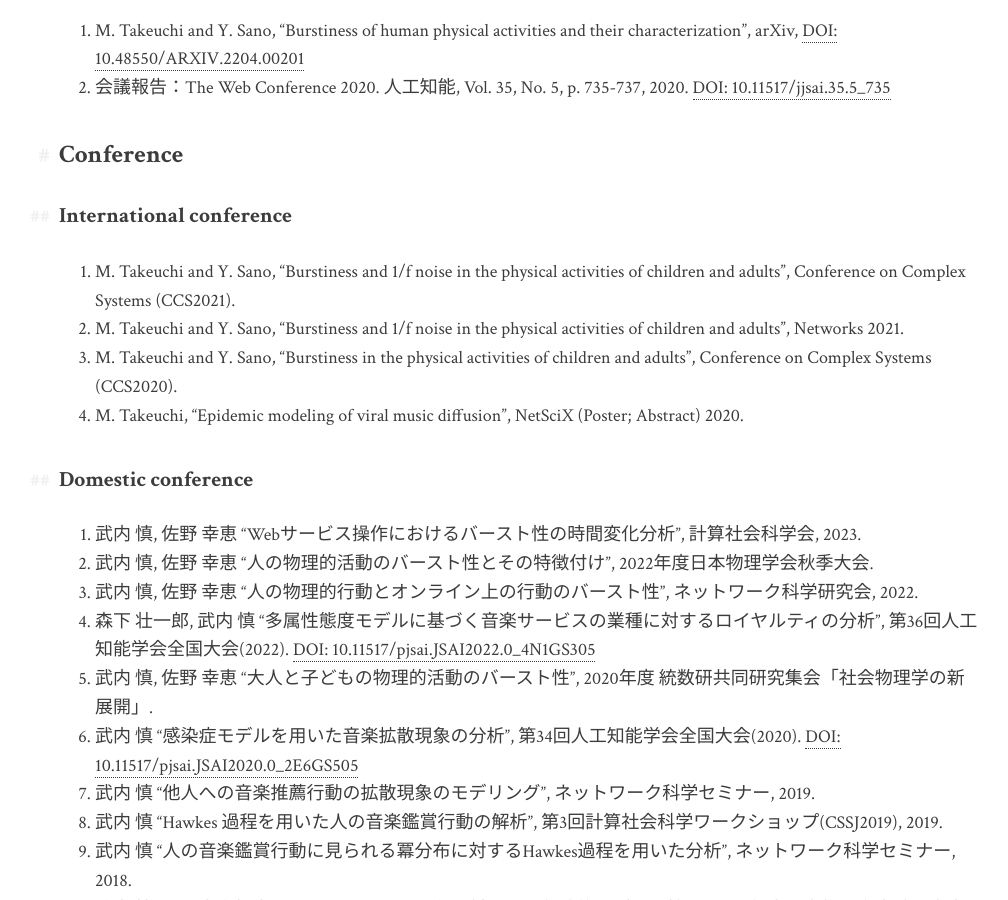
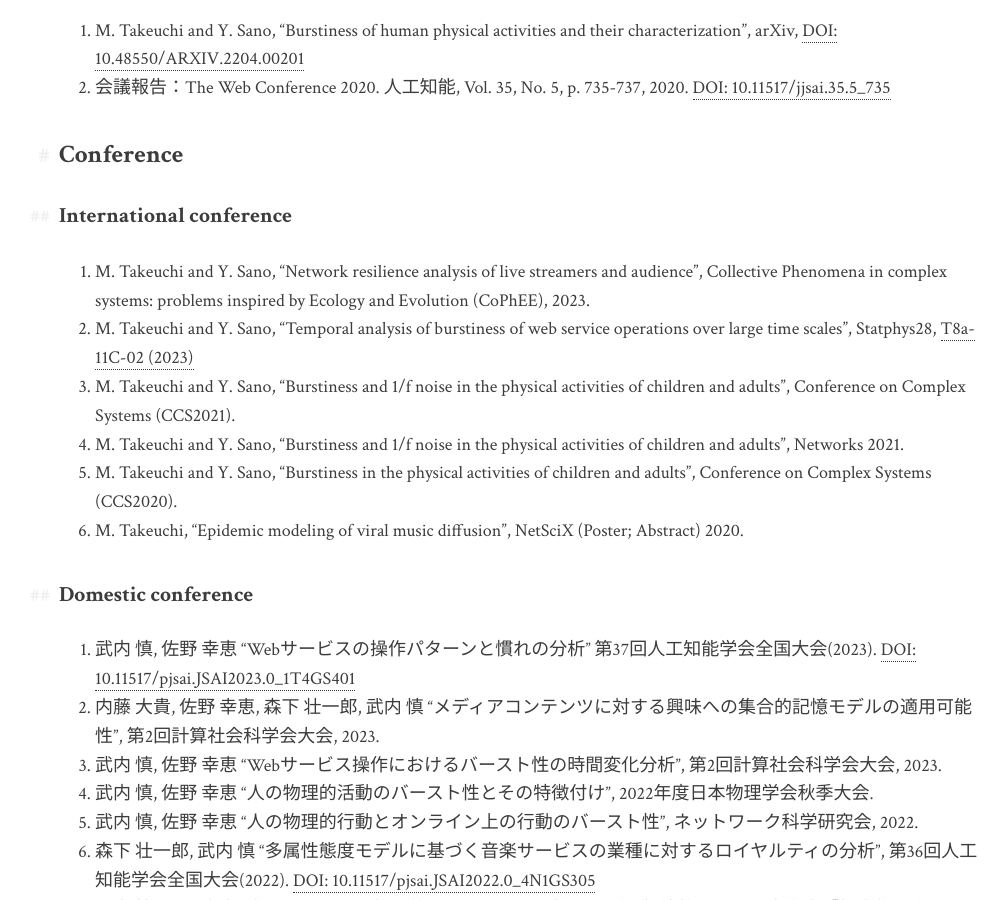
Before and after one commit to takemak0/takemak0.github.io, a Jekyll site: the page built from publications.markdown, in a window 1280 px wide and 900 px high, scrolled down 729 px. Shown: the whole window, without its empty margins (121-1129 px from the left). Built offline with Jekyll 4.4.1, drawn with Linux system fonts in a browser that asks for light colours.

Commit message:
add statphys28

```diff
--- a/publications.markdown
+++ b/publications.markdown
@@ -18,13 +18,17 @@ permalink: /publications/
 
 ## Conference
 ### International conference
+1. M. Takeuchi and Y. Sano, "Network resilience analysis of live streamers and audience", Collective Phenomena in complex systems: problems inspired by Ecology and Evolution (CoPhEE), 2023.
+1. M. Takeuchi and Y. Sano, "Temporal analysis of burstiness of web service operations over large time scales", Statphys28, [T8a-11C-02 (2023)](https://confit.atlas.jp/guide/event/statphys28/subject/T8a-11C-02/advanced)
 1. M. Takeuchi and Y. Sano, "Burstiness and 1/f noise in the physical activities of children and adults", Conference on Complex Systems (CCS2021).
 1. M. Takeuchi and Y. Sano, "Burstiness and 1/f noise in the physical activities of children and adults", Networks 2021.
 1. M. Takeuchi and Y. Sano, "Burstiness in the physical activities of children and adults", Conference on Complex Systems (CCS2020).
 1. M. Takeuchi, "Epidemic modeling of viral music diffusion", NetSciX (Poster; Abstract) 2020.
 
 ### Domestic conference
-1. 武内 慎, 佐野 幸恵 "Webサービス操作におけるバースト性の時間変化分析", 計算社会科学会, 2023.
+1. 武内 慎, 佐野 幸恵 "Webサービスの操作パターンと慣れの分析" 第37回人工知能学会全国大会(2023). [DOI: 10.11517/pjsai.JSAI2023.0_1T4GS401](https://www.jstage.jst.go.jp/article/pjsai/JSAI2023/0/JSAI2023_1T4GS401/_article/-char/ja)
+1. 内藤 大貴, 佐野 幸恵, 森下 壮一郎, 武内 慎 "メディアコンテンツに対する興味への集合的記憶モデルの適用可能性", 第2回計算社会科学会大会, 2023.
+1. 武内 慎, 佐野 幸恵 "Webサービス操作におけるバースト性の時間変化分析", 第2回計算社会科学会大会, 2023.
 1. 武内 慎, 佐野 幸恵 "人の物理的活動のバースト性とその特徴付け", 2022年度日本物理学会秋季大会.
 1. 武内 慎, 佐野 幸恵 "人の物理的行動とオンライン上の行動のバースト性", ネットワーク科学研究会, 2022.
 1. 森下 壮一郎, 武内 慎 "多属性態度モデルに基づく音楽サービスの業種に対するロイヤルティの分析", 第36回人工知能学会全国大会(2022). [DOI: 10.11517/pjsai.JSAI2022.0_4N1GS305](https://www.jstage.jst.go.jp/article/pjsai/JSAI2022/0/JSAI2022_4N1GS305/_article/-char/ja)
```
